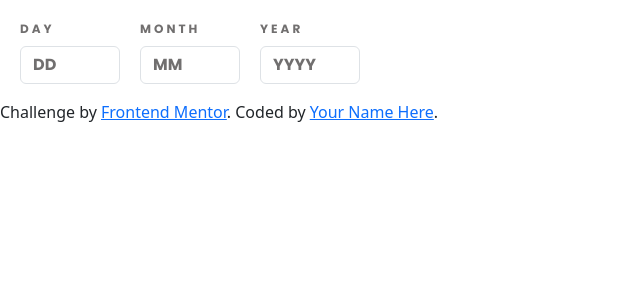
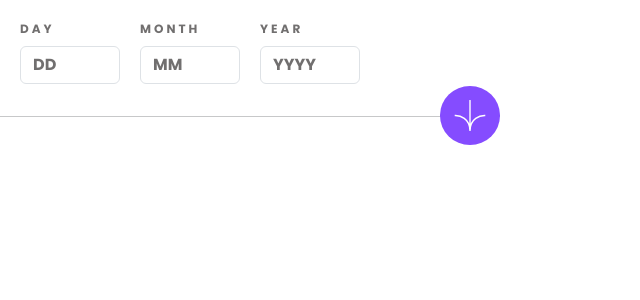
Before and after one commit to k2pbac/age-calculator, a React (Create React App) app: page / in a window 1280 px wide. Shown: the top 300 px of the page, without its empty margins (0-640 px from the left). Built offline with nearby package versions, Linux system fonts and the light colour scheme.

Commit message:
finish arrow

```diff
--- a/public/index.html
+++ b/public/index.html
@@ -43,11 +43,11 @@
 
     <!-- Day DD Month MM Year YYYY -- years -- months -- days -->
 
-    <div class="attribution">
+    <!-- <div class="attribution">
       Challenge by
       <a href="https://www.frontendmentor.io?ref=challenge" target="_blank"
         >Frontend Mentor</a
       >. Coded by <a href="#">Your Name Here</a>.
-    </div>
+    </div> -->
   </body>
 </html>
--- a/src/components/App.js
+++ b/src/components/App.js
@@ -1,6 +1,6 @@
 import "../css/App.css";
 import DateInput from "../components/DateInput";
-import { Form } from "react-bootstrap";
+import { Form, Image } from "react-bootstrap";
 
 function App() {
   return (
@@ -11,6 +11,15 @@ function App() {
           <DateInput label="Month" placeholder="MM" />
           <DateInput label="Year" placeholder="YYYY" />
         </Form>
+        <div className="arrow-container">
+          <hr></hr>
+          <Image
+            className="arrow"
+            src="/images/icon-arrow.svg"
+            alt="arrow"
+            roundedCircle
+          />
+        </div>
       </header>
     </div>
   );
--- a/src/css/App.css
+++ b/src/css/App.css
@@ -0,0 +1,17 @@
+.arrow {
+  background-color: hsl(259, 100%, 65%);
+  padding: 14px;
+  width: 60px;
+}
+
+.arrow-container {
+  position: relative;
+  width: 500px;
+  max-width: 100%;
+}
+
+.arrow-container img {
+  position: absolute;
+  right: 0;
+  top: -30px;
+}
```
Also changed, not shown: public/images/favicon-32x32.png (renamed from public/assets/images/favicon-32x32.png), public/images/icon-arrow.svg (renamed from public/assets/images/icon-arrow.svg).
